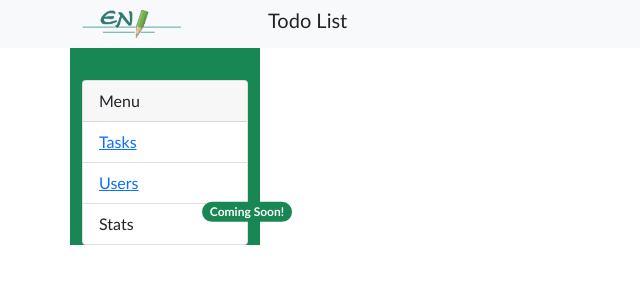
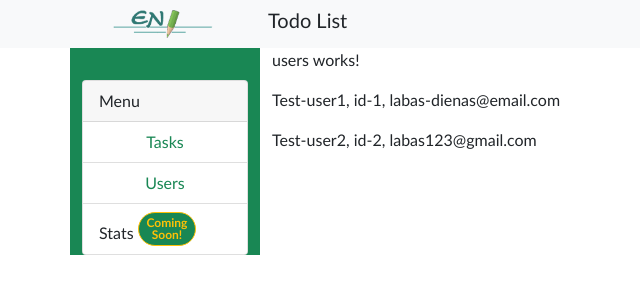
Before and after one commit to EgleNavickiene/project-todo, an Angular app: page /users in a window 1280 px wide. Before the commit this address led to /. Shown: the top 300 px of the page, without its empty margins (0-640 px from the left). Built offline with nearby package versions, Linux system fonts and the light colour scheme; data requests are answered from the project's data file.

Commit message:
user-service created, getUsers() function added

```diff
--- a/src/app/app-routing.module.ts
+++ b/src/app/app-routing.module.ts
@@ -1,10 +1,11 @@
 import { NgModule } from '@angular/core';
 import { RouterModule, Routes } from '@angular/router';
 import { TasksComponent } from './components/tasks/tasks.component';
+import { UsersComponent } from './components/users/users.component';
 
 const routes: Routes = [
   { path: '', component: TasksComponent },
-  //{ path: 'users', component: UsersComponent },
+  { path: 'users', component: UsersComponent },
 ];
 
 @NgModule({
--- a/src/app/app.component.html
+++ b/src/app/app.component.html
@@ -3,9 +3,12 @@
     <div class="container">
       <div class="row d-flex col-12">
         <div class="col-2 align-content-center">
-          <a class="navbar-brand" href="#">
-            <img src="/assets/img/logo2.png" width="100" class="d-inline-block align-top" alt="">
-          </a>
+          <div class="img-fluid text-center">
+            <a class="navbar-brand m-0" href="#">
+              <img src="/assets/img/logo2.png" width="100" class="d-inline-block align-top" alt="">
+            </a>
+          </div>
+
         </div>
         <div class="col-10">
           <h5>Todo List</h5>
@@ -22,16 +25,18 @@
             Menu
           </div>
           <ul class="list-group list-group-flush">
-            <li class="list-group-item">
-              <a routerLink="">Tasks</a>
+            <li class="list-group-item nav-item text-center">
+              <a routerLink=""
+              class="text-decoration-none text-success">Tasks</a>
             </li>
-            <li class="list-group-item">
-              <a routerLink="users">Users</a>
+            <li class="list-group-item nav-item text-center">
+              <a routerLink="users"
+              class="text-decoration-none text-success">Users</a>
             </li>
             <li class="list-group-item">
               Stats
-              <span class="position-absolute top-20 start-100 translate-middle badge rounded-pill bg-success">
-              Coming Soon!
+              <span class="badge rounded-pill bg-success border border-warning text-warning">
+              Coming <br> Soon!
               </span>
 
             </li>
--- a/src/app/components/tasks/tasks.component.html
+++ b/src/app/components/tasks/tasks.component.html
@@ -20,7 +20,7 @@
         <div class="col-12">
             <div class="card">
                 <div class="card-header">
-                    <div class="card-header-title text-center mt-3">
+                    <div class="card-header-title ms-md-5 mt-3">
                         <h4>Task List</h4>
                     </div>
                     <div class="card-body list-area">
--- a/src/app/components/users/users.component.html
+++ b/src/app/components/users/users.component.html
@@ -1 +1,7 @@
 <p>users works!</p>
+
+<div class="row">
+    <div class="col-12" *ngFor="let user of users">
+      <p>{{user.name}}, id-{{user.id}}, {{user.email}}</p>
+    </div>
+</div>
--- a/src/app/components/users/users.component.ts
+++ b/src/app/components/users/users.component.ts
@@ -1,4 +1,6 @@
 import { Component, OnInit } from '@angular/core';
+import { User } from 'src/app/interfaces/user';
+import { UserService } from 'src/app/services/user.service';
 
 @Component({
   selector: 'app-users',
@@ -7,9 +9,22 @@ import { Component, OnInit } from '@angular/core';
 })
 export class UsersComponent implements OnInit {
 
-  constructor() { }
+  constructor(private _userService: UserService) {
+      this.getUsers()
+     }
 
   ngOnInit(): void {
   }
 
+  public users: User[] = [];
+
+  getUsers(){
+    this._userService
+    .getUsers()
+    .subscribe((data: User[]) => {
+      this.users = data;
+
+      console.log(this.users)
+    });
+  }
 }
--- /dev/null
+++ b/src/app/interfaces/user.ts
@@ -0,0 +1,5 @@
+export interface User {
+    id?: number,
+    name: string,
+    email: string
+}
--- a/src/app/services/user.service.ts
+++ b/src/app/services/user.service.ts
@@ -1,9 +1,22 @@
+import { HttpClient } from '@angular/common/http';
 import { Injectable } from '@angular/core';
+import { Observable } from 'rxjs';
+import { User } from '../interfaces/user';
 
 @Injectable({
   providedIn: 'root'
 })
 export class UserService {
 
-  constructor() { }
+  private apiUrl: string = 'http://localhost:3000/users';
+
+  constructor(private http:HttpClient) { }
+
+  getUsers() : Observable<User[]>{
+
+    let uri = this.apiUrl
+    console.log(uri)
+
+    return this.http.get<User[]>(uri);
+  };
 }
--- a/src/database/db.json
+++ b/src/database/db.json
@@ -40,12 +40,12 @@
   "users": [
     {
       "id": 1,
-      "name": "Test",
+      "name": "Test-user1",
       "email": "labas-dienas@email.com"
     },
     {
       "id": 2,
-      "name": "Test-2",
+      "name": "Test-user2",
       "email": "labas123@gmail.com"
     }
   ]
--- a/src/styles.scss
+++ b/src/styles.scss
@@ -16,3 +16,7 @@ body {
     text-decoration: line-through;
     color: rgb(15, 184, 190) ;
   }
+
+.nav-item:hover {
+    font-weight: 600;
+}
```
